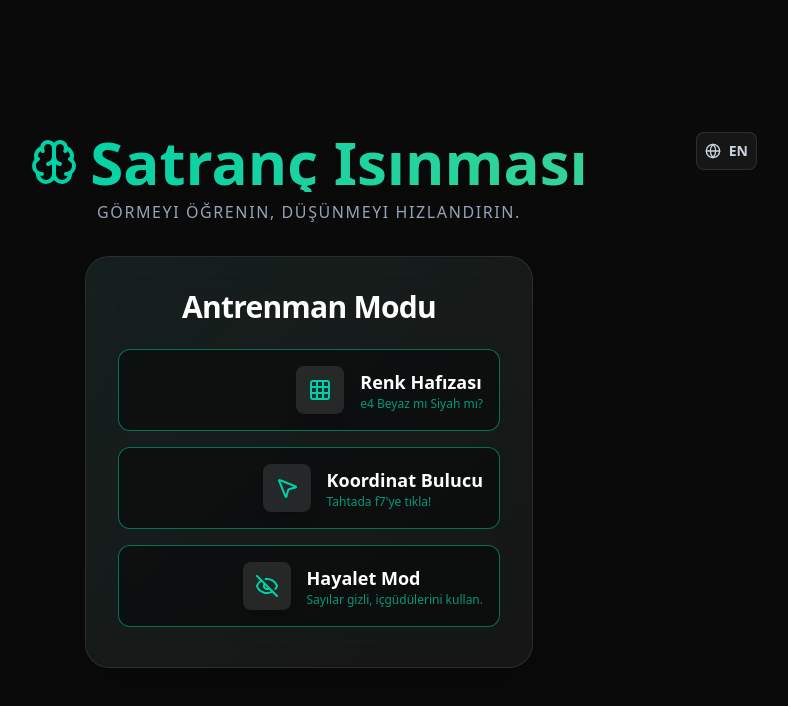
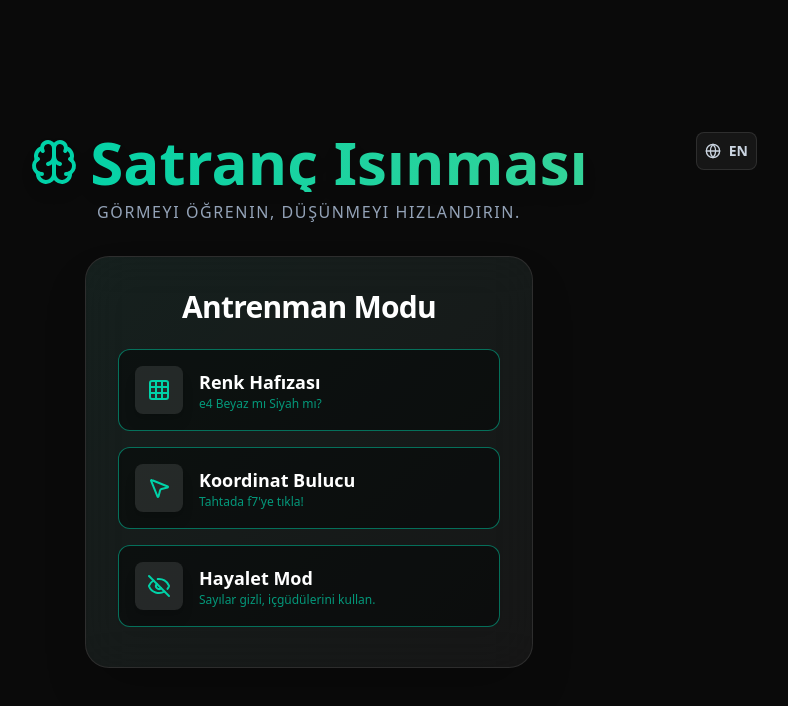
Before and after one commit to ibrahimsezer/chess-warmup, a React (Vite) app: page / in a window 1280 px wide. Shown: the top 706 px of the page, without its empty margins (331-1119 px from the left). Built offline with nearby package versions, Linux system fonts and the light colour scheme.

Commit message:
Fix ModeButton for hover icon position

```diff
--- a/src/components/MenuScreen.jsx
+++ b/src/components/MenuScreen.jsx
@@ -134,11 +134,11 @@ export default function MenuScreen({ onStartGame, history, t, lang }) {
 
 function ModeButton({ title, desc, icon, bg, hover, iconBg, borderColor, overlayIcon, onClick, extraEffect, accentColor }) {
     return (
-        <button onClick={onClick} className={`w-full ${bg} p-4 rounded-xl flex items-center justify-between transition-all duration-300 group/btn border ${borderColor} ${hover} relative overflow-hidden active:scale-95`}>
+        <button onClick={onClick} className={`w-full ${bg} p-4 rounded-xl flex items-center justify-start transition-all duration-300 group/btn border ${borderColor} ${hover} relative overflow-hidden active:scale-95`}>
             {extraEffect && <div className="absolute inset-0 bg-gradient-to-r from-transparent via-aqua/20 to-transparent translate-x-[-100%] group-hover/btn:translate-x-[100%] transition-transform duration-1000" />}
 
             {/* Overlay Icon (Background decoration) */}
-            <div className="opacity-0 group-hover/btn:opacity-100 transition-all duration-500 transform scale-50 group-hover/btn:scale-100 pointer-events-none">
+            <div className="absolute inset-0 opacity-0 group-hover/btn:opacity-100 transition-all duration-500 transform scale-50 group-hover/btn:scale-100 pointer-events-none flex items-center justify-end">
                 {overlayIcon}
             </div>
 
```
